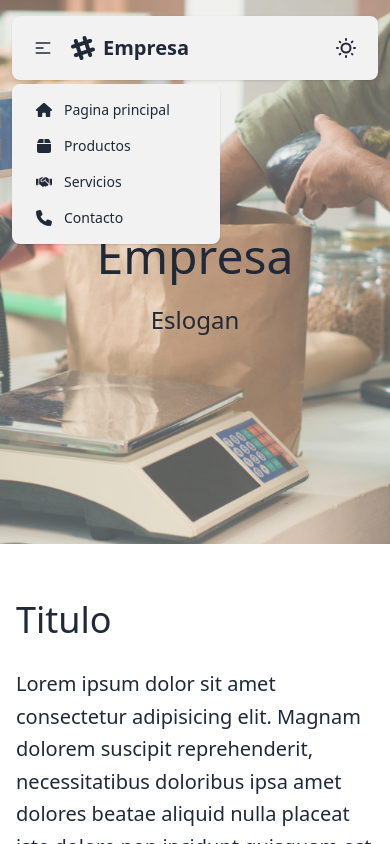
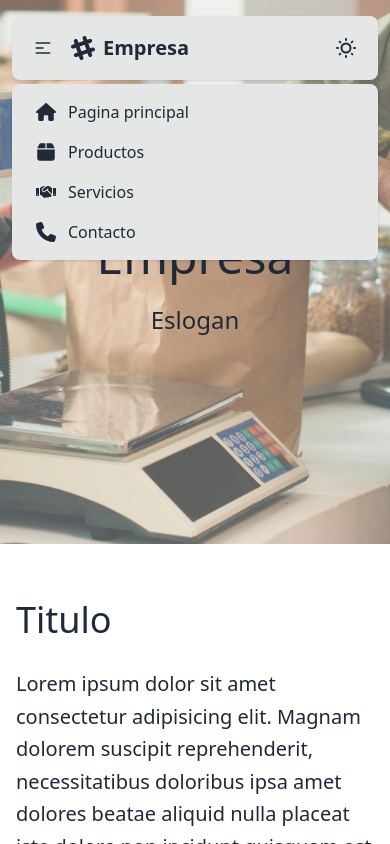
Before and after one commit to javier-rosales/tailwind-test, a React (Vite) app: page / in a window 390 px wide. Both pictures are taken after a click on the button 43 px from the left and 48 px from the top of the page. Shown: the top 844 px of the page. Built offline with nearby package versions, Linux system fonts and the light colour scheme.

Commit message:
Make navbar menu bigger

```diff
--- a/src/components/Header.css
+++ b/src/components/Header.css
@@ -1,3 +1,3 @@
 .item {
-    @apply gap-3 px-4 py-2;
+    @apply gap-3 px-4 py-2 text-base;
 }
--- a/src/components/Header.jsx
+++ b/src/components/Header.jsx
@@ -10,15 +10,15 @@ import './Header.css'
 const Header = () => {
   return (
     <header className='px-3 lg:px-5 fixed left-0 right-0 z-10'>
-      <div className='navbar justify-between my-4 px-2 md:px-5 max-w-7xl mx-auto bg-base-200 rounded-lg shadow'>
+      <div className='navbar justify-between my-4 px-2 md:px-5 max-w-7xl mx-auto bg-base-300 rounded-lg shadow'>
         <div>
-          <div className='dropdown'>
+          <div className='dropdown static'>
             <div tabIndex={0} role='button' className='btn btn-ghost lg:hidden px-3 md:px-4'>
               <IconMenu />
             </div>
             <ul
               tabIndex={0}
-              className='menu menu-sm dropdown-content -left-2 md:-left-5 bg-base-200 rounded-lg mt-3 w-52 p-2 shadow'>
+              className='menu menu-sm dropdown-content left-3 right-3 bg-base-300 rounded-lg mt-3 p-2 shadow'>
               <li>
                 <a className='item'>
                   <IconHouse />
--- a/src/components/IconBox.jsx
+++ b/src/components/IconBox.jsx
@@ -1,6 +1,6 @@
 const IconBox = () => {
   return (
-    <svg className='w-4 h-4 fill-current' xmlns='http://www.w3.org/2000/svg' viewBox='0 0 448 512'>
+    <svg className='w-5 h-5 fill-current' xmlns='http://www.w3.org/2000/svg' viewBox='0 0 448 512'>
       <path d='M50.7 58.5L0 160l208 0 0-128L93.7 32C75.5 32 58.9 42.3 50.7 58.5zM240 160l208 0L397.3 58.5C389.1 42.3 372.5 32 354.3 32L240 32l0 128zm208 32L0 192 0 416c0 35.3 28.7 64 64 64l320 0c35.3 0 64-28.7 64-64l0-224z'/>
     </svg>
   )
--- a/src/components/IconHandShake.jsx
+++ b/src/components/IconHandShake.jsx
@@ -1,6 +1,6 @@
 const IconHandShake = () => {
   return (
-    <svg className='w-4 h-4 fill-current' xmlns='http://www.w3.org/2000/svg' viewBox='0 0 640 512'>
+    <svg className='w-5 h-5 fill-current' xmlns='http://www.w3.org/2000/svg' viewBox='0 0 640 512'>
       <path d='M323.4 85.2l-96.8 78.4c-16.1 13-19.2 36.4-7 53.1c12.9 17.8 38 21.3 55.3 7.8l99.3-77.2c7-5.4 17-4.2 22.5 2.8s4.2 17-2.8 22.5l-20.9 16.2L512 316.8 512 128l-.7 0-3.9-2.5L434.8 79c-15.3-9.8-33.2-15-51.4-15c-21.8 0-43 7.5-60 21.2zm22.8 124.4l-51.7 40.2C263 274.4 217.3 268 193.7 235.6c-22.2-30.5-16.6-73.1 12.7-96.8l83.2-67.3c-11.6-4.9-24.1-7.4-36.8-7.4C234 64 215.7 69.6 200 80l-72 48 0 224 28.2 0 91.4 83.4c19.6 17.9 49.9 16.5 67.8-3.1c5.5-6.1 9.2-13.2 11.1-20.6l17 15.6c19.5 17.9 49.9 16.6 67.8-2.9c4.5-4.9 7.8-10.6 9.9-16.5c19.4 13 45.8 10.3 62.1-7.5c17.9-19.5 16.6-49.9-2.9-67.8l-134.2-123zM16 128c-8.8 0-16 7.2-16 16L0 352c0 17.7 14.3 32 32 32l32 0c17.7 0 32-14.3 32-32l0-224-80 0zM48 320a16 16 0 1 1 0 32 16 16 0 1 1 0-32zM544 128l0 224c0 17.7 14.3 32 32 32l32 0c17.7 0 32-14.3 32-32l0-208c0-8.8-7.2-16-16-16l-80 0zm32 208a16 16 0 1 1 32 0 16 16 0 1 1 -32 0z'/>
     </svg>
   )
--- a/src/components/IconHouse.jsx
+++ b/src/components/IconHouse.jsx
@@ -1,6 +1,6 @@
 const IconHouse = () => {
   return (
-    <svg className='w-4 h-4 fill-current' xmlns='http://www.w3.org/2000/svg' viewBox='0 0 576 512'>
+    <svg className='w-5 h-5 fill-current' xmlns='http://www.w3.org/2000/svg' viewBox='0 0 576 512'>
       <path d='M575.8 255.5c0 18-15 32.1-32 32.1l-32 0 .7 160.2c0 2.7-.2 5.4-.5 8.1l0 16.2c0 22.1-17.9 40-40 40l-16 0c-1.1 0-2.2 0-3.3-.1c-1.4 .1-2.8 .1-4.2 .1L416 512l-24 0c-22.1 0-40-17.9-40-40l0-24 0-64c0-17.7-14.3-32-32-32l-64 0c-17.7 0-32 14.3-32 32l0 64 0 24c0 22.1-17.9 40-40 40l-24 0-31.9 0c-1.5 0-3-.1-4.5-.2c-1.2 .1-2.4 .2-3.6 .2l-16 0c-22.1 0-40-17.9-40-40l0-112c0-.9 0-1.9 .1-2.8l0-69.7-32 0c-18 0-32-14-32-32.1c0-9 3-17 10-24L266.4 8c7-7 15-8 22-8s15 2 21 7L564.8 231.5c8 7 12 15 11 24z'/>
     </svg>
   )
--- a/src/components/IconPhone.jsx
+++ b/src/components/IconPhone.jsx
@@ -1,6 +1,6 @@
 const IconPhone = () => {
   return (
-    <svg className='w-4 h-4 fill-current' xmlns='http://www.w3.org/2000/svg' viewBox='0 0 512 512'>
+    <svg className='w-5 h-5 fill-current' xmlns='http://www.w3.org/2000/svg' viewBox='0 0 512 512'>
       <path d='M164.9 24.6c-7.7-18.6-28-28.5-47.4-23.2l-88 24C12.1 30.2 0 46 0 64C0 311.4 200.6 512 448 512c18 0 33.8-12.1 38.6-29.5l24-88c5.3-19.4-4.6-39.7-23.2-47.4l-96-40c-16.3-6.8-35.2-2.1-46.3 11.6L304.7 368C234.3 334.7 177.3 277.7 144 207.3L193.3 167c13.7-11.2 18.4-30 11.6-46.3l-40-96z'/>
     </svg>
   )
```
